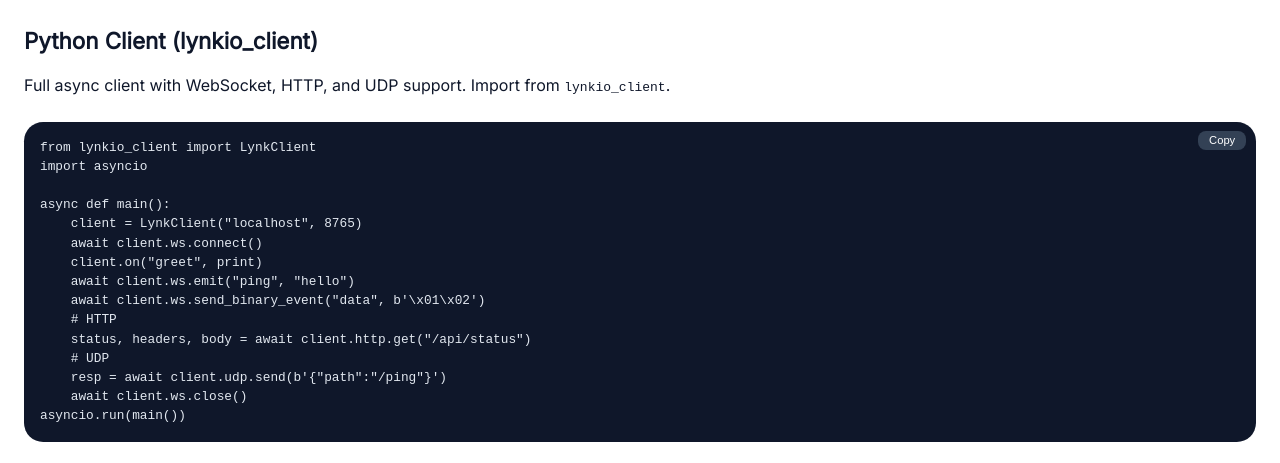
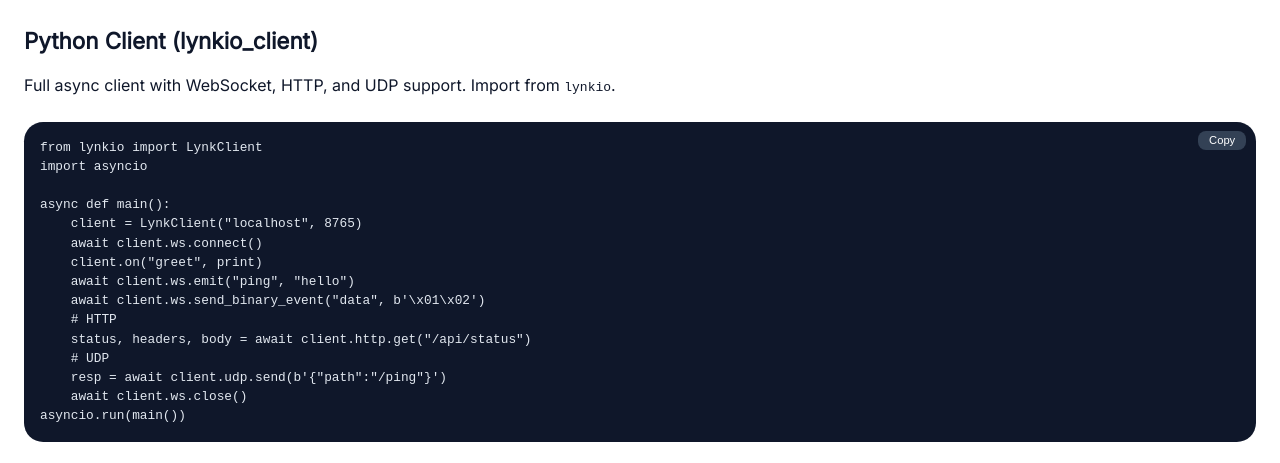
Before and after one commit to pythos-team/lynkio-doc, a plain HTML site: page index.html in a window 1280 px wide. Shown: the part 6776-7239 px from the top of the page. Drawn offline with Linux system fonts and the light colour scheme.

Commit message:
Update index.html

```diff
--- a/index.html
+++ b/index.html
@@ -256,8 +256,8 @@ client.connect().then(() => {
 });
 client.close();</pre><button class="copy-btn" onclick="copyCode(this)">Copy</button></div>
     <div class="subsection-title">Python Client (lynkio_client)</div>
-    <p>Full async client with WebSocket, HTTP, and UDP support. Import from <code>lynkio_client</code>.</p>
-    <div class="code-block"><pre>from lynkio_client import LynkClient
+    <p>Full async client with WebSocket, HTTP, and UDP support. Import from <code>lynkio</code>.</p>
+    <div class="code-block"><pre>from lynkio import LynkClient
 import asyncio
 
 async def main():
```
